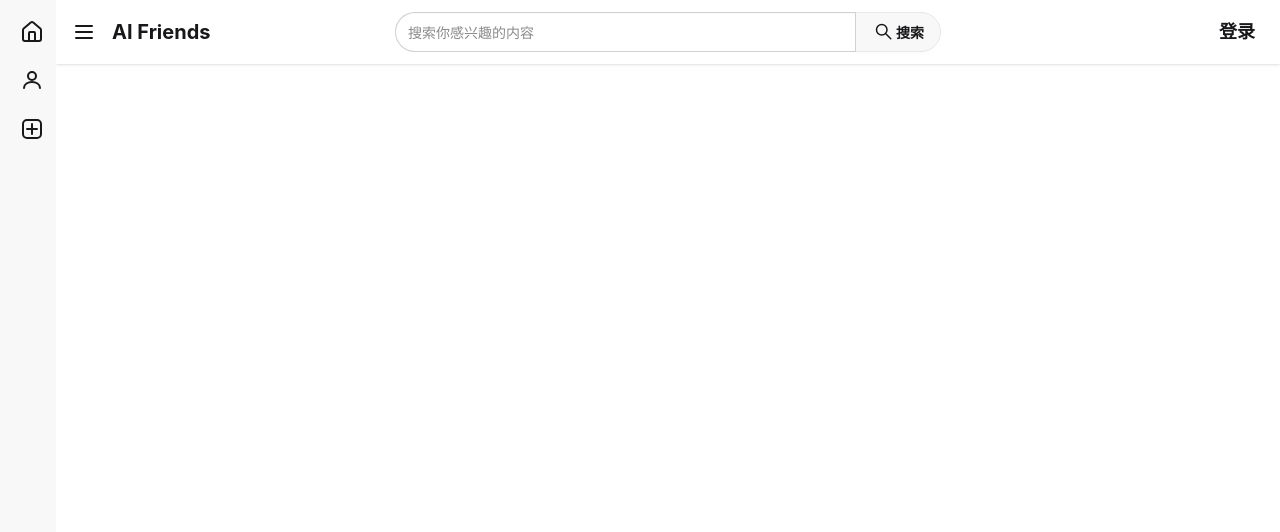
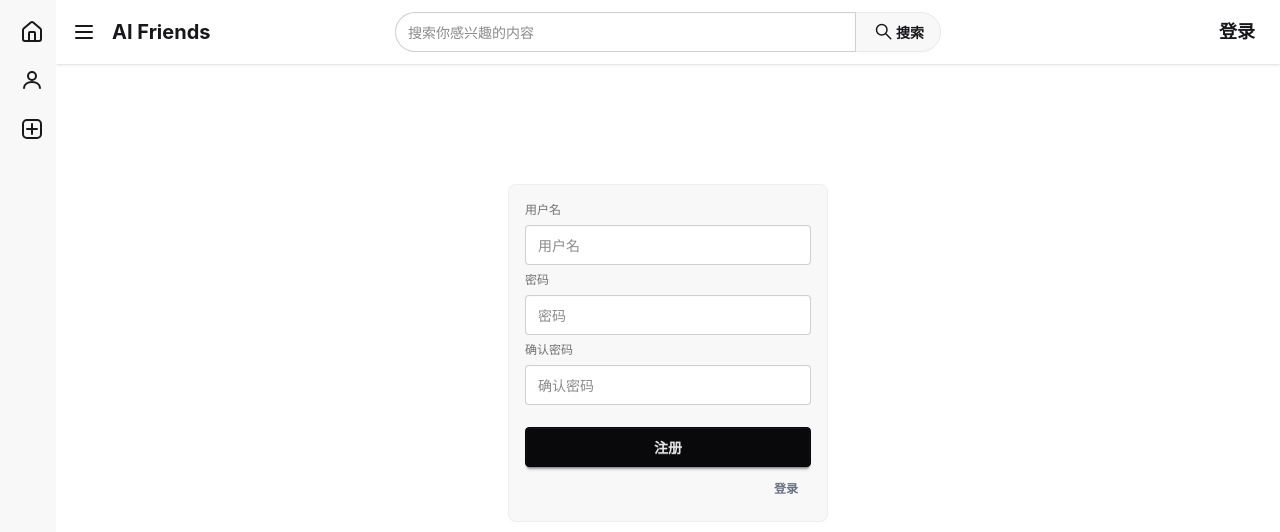
Before and after one commit to chenpeng5201107-afk/AIFriends, a Vue app in the folder frontend/: page /user/account/register in a window 1280 px wide. Shown: the top 532 px of the page. Built offline with nearby package versions, Linux system fonts and the light colour scheme; the HTML template or start-up script is replaced by a standard one.

Commit message:
实现注册和登录

```diff
--- a/frontend/src/view/user/account/Loginindex.vue
+++ b/frontend/src/view/user/account/Loginindex.vue
@@ -3,7 +3,23 @@
 </script>
 
 <template>
+  <div class="flex justify-center mt-30">
+      <fieldset class="fieldset bg-base-200 border-base-300 rounded-box w-xs border p-4">
 
+      <label class="label">用户名</label>
+      <input type="email" class="input" placeholder="用户名" />
+
+      <label class="label">密码</label>
+      <input type="password" class="input" placeholder="密码" />
+
+      <button class="btn btn-neutral mt-4">登录</button>
+      <div class="flex justify-end">
+        <RouterLink :to="{name: 'Registerindex'}" class="btn btn-sm btn-ghost text-gray-500">
+          注册
+        </RouterLink>
+      </div>
+  </fieldset>
+  </div>
 </template>
 
 <style scoped>
--- a/frontend/src/view/user/account/Registerindex.vue
+++ b/frontend/src/view/user/account/Registerindex.vue
@@ -3,7 +3,26 @@
 </script>
 
 <template>
+  <div class="flex justify-center mt-30">
+      <fieldset class="fieldset bg-base-200 border-base-300 rounded-box w-xs border p-4">
 
+      <label class="label">用户名</label>
+      <input type="email" class="input" placeholder="用户名" />
+
+      <label class="label">密码</label>
+      <input type="password" class="input" placeholder="密码" />
+
+      <label class="label">确认密码</label>
+      <input type="password" class="input" placeholder="确认密码" />
+
+      <button class="btn btn-neutral mt-4">注册</button>
+      <div class="flex justify-end">
+        <RouterLink :to="{name: 'Loginindex'}" class="btn btn-sm btn-ghost text-gray-500">
+         登录
+        </RouterLink>
+      </div>
+  </fieldset>
+  </div>
 </template>
 
 <style scoped>
```
